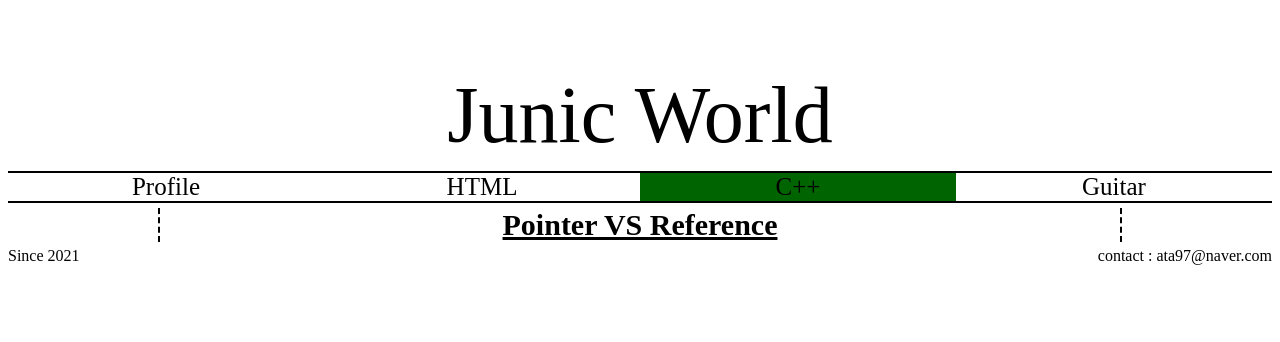
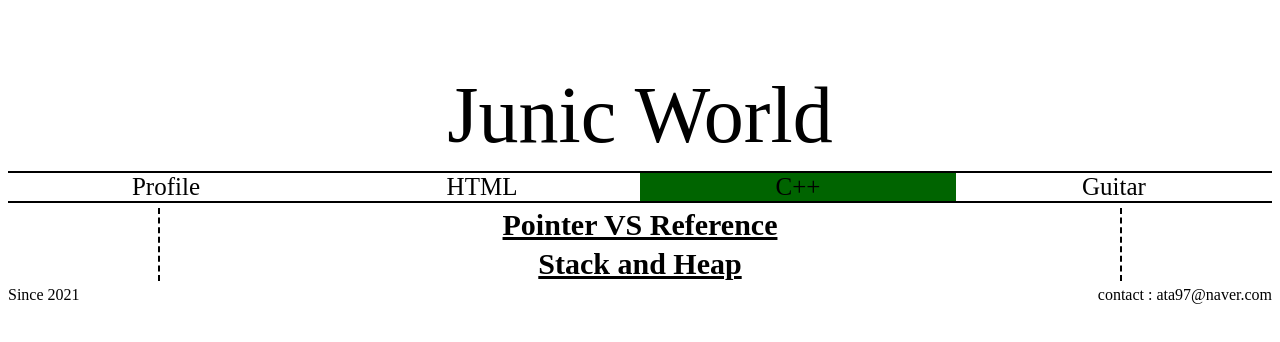
Before and after one commit to Ju-nic2/Junic, a plain HTML site: page c++.html in a window 1280 px wide. Drawn offline with Linux system fonts and the light colour scheme.

Commit message:
feat : new post!

```diff
--- a/c++.html
+++ b/c++.html
@@ -20,6 +20,7 @@
   <div id="indexBody">
     <div class="index_Content">
       <h1 id = "content_Title"><a href = "pvr.html">Pointer VS Reference</a></h1>
+        <h1 id = "content_Title"><a href = "pvr.html">Stack and Heap</a></h1>
     </div>
 
   </div>
```
Also changed, not shown: images/post1cc.jpg (added), images/post2cc.jpg (added), images/post3cc.jpg (added), images/post4cc.jpg (added), images/postcc1.png (added), 1 other file.
